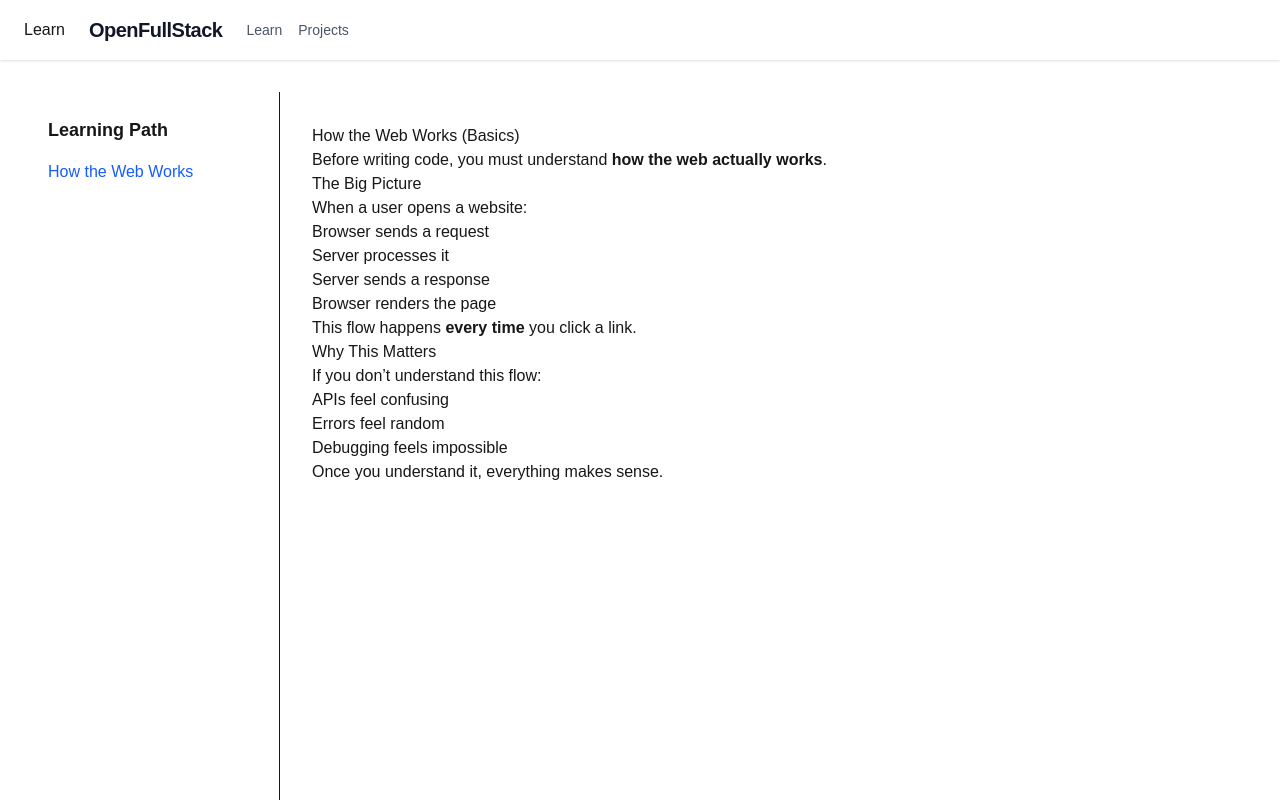
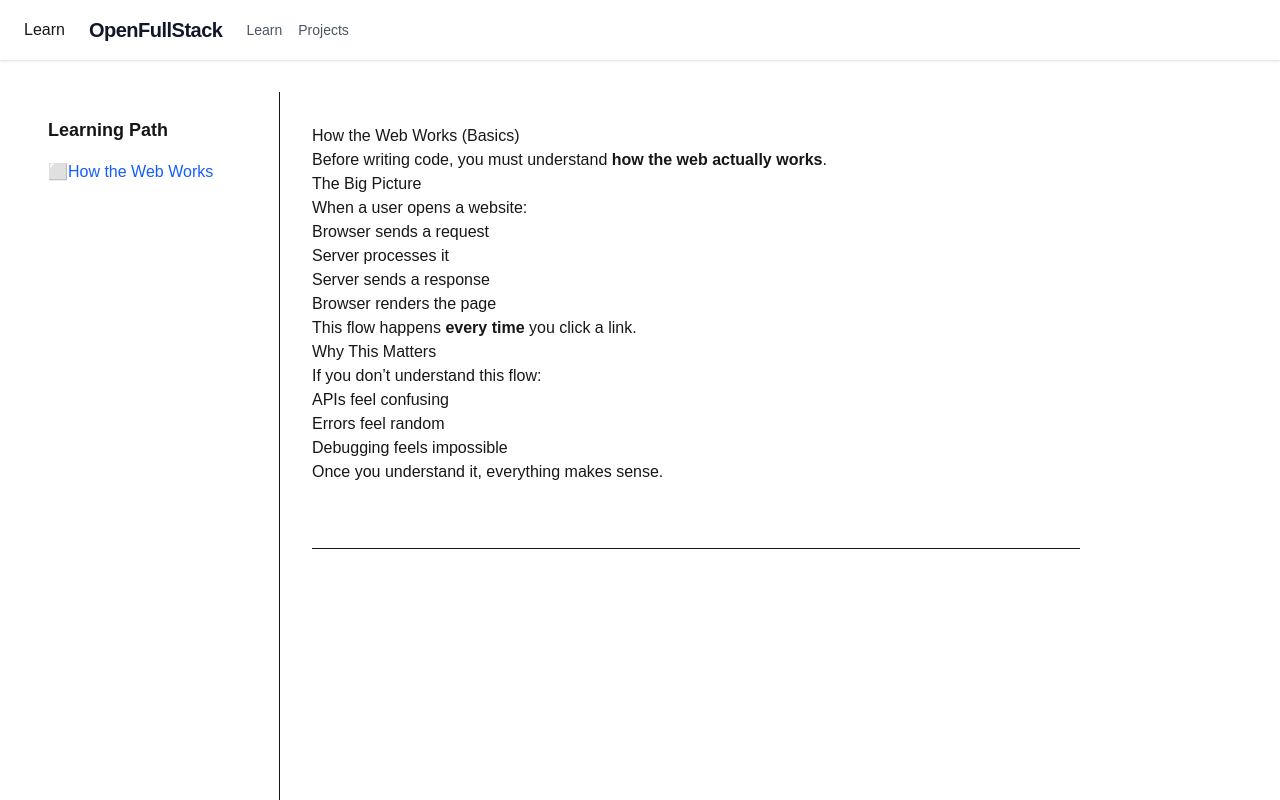
Before and after one commit to Radhika-Babar/openfullstack, a Next.js app: page /learn/web-basics in a window 1280 px wide. Shown: the top 800 px of the page. Built offline with nearby package versions, Linux system fonts and the light colour scheme.

Commit message:
Fix lesson page: use navigation helpers and clean architecture

```diff
--- a/src/app/learn/[slug]/page.tsx
+++ b/src/app/learn/[slug]/page.tsx
@@ -2,6 +2,14 @@ import { promises as fs } from "fs";
 import path from "path";
 import matter from "gray-matter";
 import { MDXRemote } from "next-mdx-remote/rsc";
+import Link from "next/link";
+
+import LessonProgress from "@/components/LessonProgress";
+import {
+  getLessonBySlug,
+  getNextLesson,
+  getPreviousLesson,
+} from "@/lib/lesson-utils";
 
 type PageProps = {
   params: Promise<{
@@ -10,12 +18,22 @@ type PageProps = {
 };
 
 export default async function LessonPage({ params }: PageProps) {
-  const { slug } = await params; // ✅ REQUIRED IN NEW NEXT.JS
+  const { slug } = await params; // ✅ App Router requirement
 
+  // ✅ Get lesson metadata
+  const lesson = getLessonBySlug(slug);
+  if (!lesson) {
+    throw new Error("Lesson not found");
+  }
+
+  const nextLesson = getNextLesson(slug);
+  const previousLesson = getPreviousLesson(slug);
+
+  // ✅ Load MDX file
   const filePath = path.join(
     process.cwd(),
     "content",
-    "foundations",
+    lesson.category,
     `${slug}.mdx`
   );
 
@@ -24,7 +42,32 @@ export default async function LessonPage({ params }: PageProps) {
 
   return (
     <article className="prose max-w-3xl">
+      <LessonProgress slug={slug} />
+
       <MDXRemote source={content} />
+
+      {/* Navigation */}
+      <div className="mt-16 flex justify-between border-t pt-6">
+        {previousLesson ? (
+          <Link
+            href={`/learn/${previousLesson.slug}`}
+            className="text-blue-600 hover:underline"
+          >
+            ← {previousLesson.title}
+          </Link>
+        ) : (
+          <div />
+        )}
+
+        {nextLesson && (
+          <Link
+            href={`/learn/${nextLesson.slug}`}
+            className="text-blue-600 hover:underline"
+          >
+            {nextLesson.title} →
+          </Link>
+        )}
+      </div>
     </article>
   );
 }
--- a/src/app/learn/layout.tsx
+++ b/src/app/learn/layout.tsx
@@ -1,6 +1,5 @@
 import { ReactNode } from "react";
-import Link from "next/link";
-import { lessons } from "@/lib/lessons";
+import LessonSidebar from "@/components/LessonSidebar";
 
 export default function LearnLayout({ children }: { children: ReactNode }) {
   return (
@@ -8,18 +7,7 @@ export default function LearnLayout({ children }: { children: ReactNode }) {
       {/* Sidebar */}
       <aside className="w-64 border-r p-6">
         <h2 className="text-lg font-bold mb-4">Learning Path</h2>
-
-        <nav className="space-y-2">
-          {lessons.map((lesson) => (
-            <Link
-              key={lesson.slug}
-              href={`/learn/${lesson.slug}`}
-              className="block text-blue-600 hover:underline"
-            >
-              {lesson.title}
-            </Link>
-          ))}
-        </nav>
+        <LessonSidebar />
       </aside>
 
       {/* Main Content */}
--- /dev/null
+++ b/src/components/LessonProgress.tsx
@@ -0,0 +1,12 @@
+"use client";
+
+import { useEffect } from "react";
+import { markLessonCompleted } from "@/lib/progress";
+
+export default function LessonProgress({ slug }: { slug: string }) {
+  useEffect(() => {
+    markLessonCompleted(slug);
+  }, [slug]);
+
+  return null;
+}
--- /dev/null
+++ b/src/components/LessonSidebar.tsx
@@ -0,0 +1,29 @@
+"use client";
+
+import Link from "next/link";
+import { useEffect, useState } from "react";
+import { lessons } from "@/lib/lessons";
+import { getCompletedLessons } from "@/lib/progress";
+
+export default function LessonSidebar() {
+  const [completed, setCompleted] = useState<string[]>([]);
+
+  useEffect(() => {
+    setCompleted(getCompletedLessons());
+  }, []);
+
+  return (
+    <nav className="space-y-2">
+      {lessons.map((lesson) => (
+        <Link
+          key={lesson.slug}
+          href={`/learn/${lesson.slug}`}
+          className="flex items-center gap-2 text-blue-600 hover:underline"
+        >
+          {completed.includes(lesson.slug) ? "✅" : "⬜"}
+          {lesson.title}
+        </Link>
+      ))}
+    </nav>
+  );
+}
--- /dev/null
+++ b/src/lib/lesson-utils.ts
@@ -0,0 +1,15 @@
+import { lessons } from "./lessons";
+
+export function getLessonBySlug(slug: string) {
+  return lessons.find((lesson) => lesson.slug === slug);
+}
+
+export function getNextLesson(slug: string) {
+  const index = lessons.findIndex((l) => l.slug === slug);
+  return index >= 0 ? lessons[index + 1] : null;
+}
+
+export function getPreviousLesson(slug: string) {
+  const index = lessons.findIndex((l) => l.slug === slug);
+  return index > 0 ? lessons[index - 1] : null;
+}
--- a/src/lib/lessons.ts
+++ b/src/lib/lessons.ts
@@ -2,14 +2,24 @@ export type Lesson = {
   slug: string;
   title: string;
   description: string;
+  category: "foundations" | "frontend" | "backend";
   level: "beginner" | "intermediate" | "advanced";
+  order: number;
 };
 
-export const lessons: Lesson[] = [
-  {
-    slug: "web-basics",
-    title: "How the Web Works",
-    description: "Understand how browsers, servers, and requests actually work",
-    level: "beginner",
-  },
+const lessonData: Lesson[] = [
+ {
+  slug: "web-basics",
+  title: "How the Web Works",
+  description: "...",
+  level: "beginner",
+  category: "foundations",
+  order: 1,
+}
+  // add more lessons later
 ];
+
+// ✅ SORT ONCE, EXPORT CLEAN DATA
+export const lessons = lessonData.sort(
+  (a, b) => a.order - b.order
+);
--- /dev/null
+++ b/src/lib/progress.ts
@@ -0,0 +1,17 @@
+const STORAGE_KEY = "openfullstack_progress";
+
+export function getCompletedLessons(): string[] {
+  if (typeof window === "undefined") return [];
+  const data = localStorage.getItem(STORAGE_KEY);
+  return data ? JSON.parse(data) : [];
+}
+
+export function markLessonCompleted(slug: string) {
+  if (typeof window === "undefined") return;
+
+  const completed = getCompletedLessons();
+  if (!completed.includes(slug)) {
+    completed.push(slug);
+    localStorage.setItem(STORAGE_KEY, JSON.stringify(completed));
+  }
+}
```
